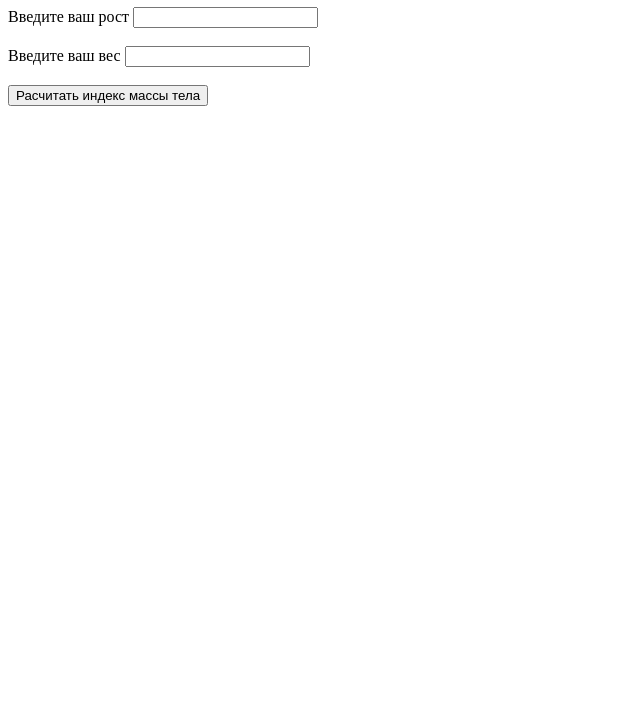
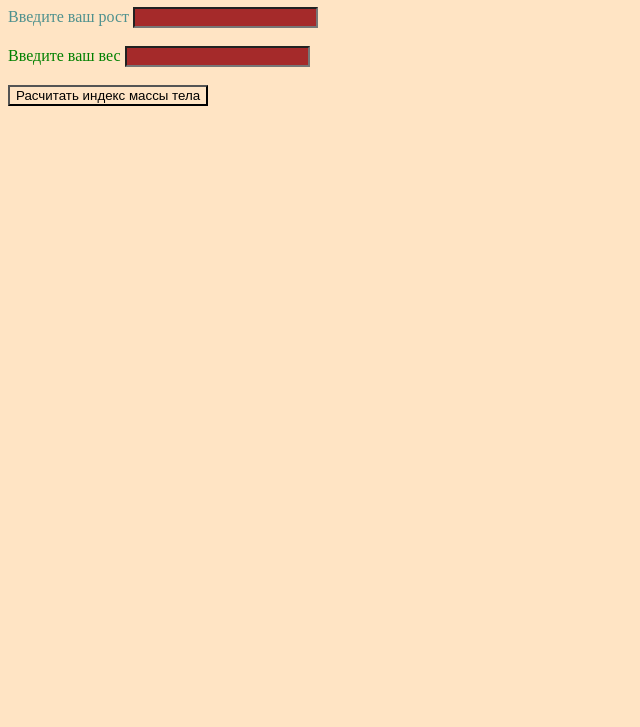
Before and after one commit to Mikhail-Kolesnikov/FrontEnd-basic, a plain HTML site: page homework12/index.html in a window 1280 px wide. Shown: the part 73-800 px from the top of the page, without its empty margins (0-640 px from the left). Drawn offline with Linux system fonts and the light colour scheme.

Commit message:
Merge remote-tracking branch 'origin/main'

```diff
--- a/homework12/example1/styles.css
+++ b/homework12/example1/styles.css
@@ -0,0 +1,27 @@
+*{
+
+    background-color: bisque;
+
+}
+
+rang{
+    color: blue;
+}
+.forHeight{
+    color: rgb(79, 145, 142);
+}
+.forWeight{
+    color: green;
+}
+#weight{
+    background-color: brown;
+}
+#height{
+    background-color: brown;
+}
+#BMI{
+    color: darkcyan;
+}
+#rang{
+    color: chocolate;
+}
```
Also changed, not shown: homework12/index.html (+2 -1 lines).
